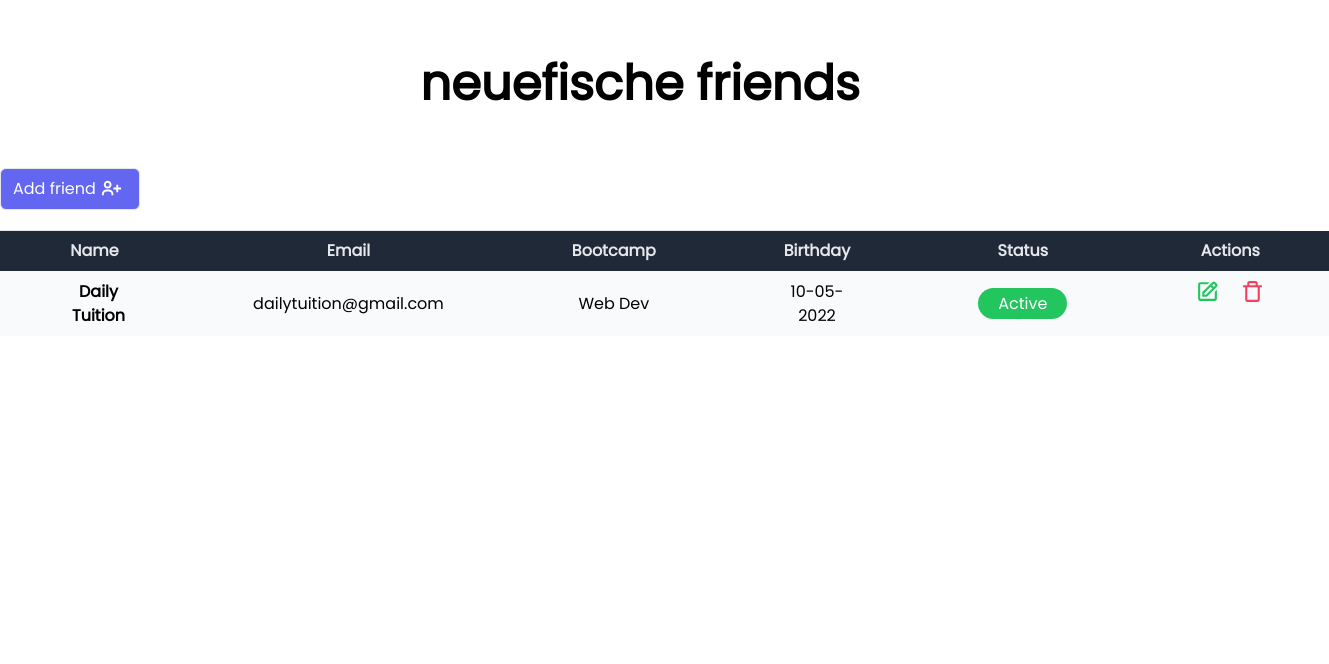
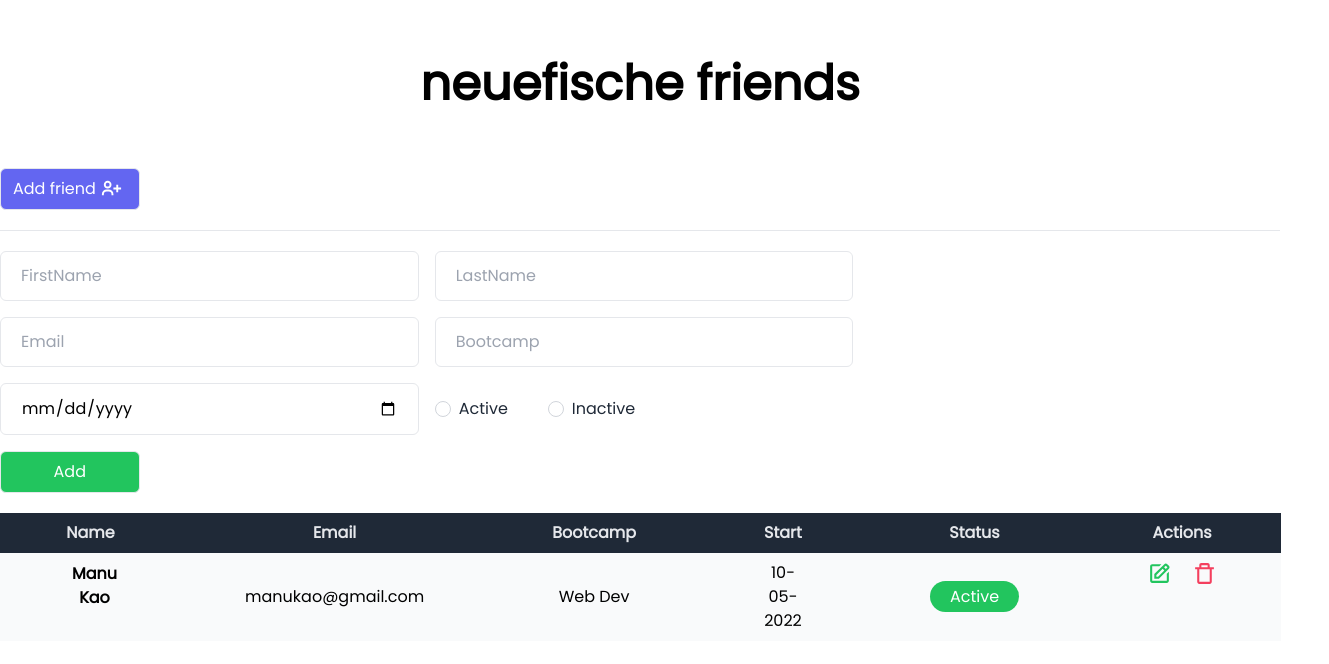
Before and after one commit to manukao/neuefisch-friends-crud-practise, a Next.js app: page / in a window 1280 px wide. Shown: the top 664 px of the page, 1329 px wide, since content can reach past the window. Built offline with nearby package versions, Linux system fonts and the light colour scheme.

Commit message:
create form

```diff
--- /dev/null
+++ b/components/form.js
@@ -0,0 +1,82 @@
+export default function Form() {
+  return (
+    <form action="" className="grid lg:grid-cols-2 w-4/6 gap-4">
+      <div className="input-type">
+        <input
+          type="text"
+          name="firstname"
+          className="border w-full px-5 py-3 focus:outline-none rounded-md"
+          placeholder="FirstName"
+        ></input>
+      </div>
+
+      <div className="input-type">
+        <input
+          type="text"
+          name="lastname"
+          className="border w-full px-5 py-3 focus:outline-none rounded-md"
+          placeholder="LastName"
+        ></input>
+      </div>
+
+      <div className="input-type">
+        <input
+          type="text"
+          name="email"
+          className="border w-full px-5 py-3 focus:outline-none rounded-md"
+          placeholder="Email"
+        ></input>
+      </div>
+
+      <div className="input-type">
+        <input
+          type="text"
+          name="bootcamp"
+          className="border w-full px-5 py-3 focus:outline-none rounded-md"
+          placeholder="Bootcamp"
+        ></input>
+      </div>
+
+      <div className="input-type">
+        <input
+          type="date"
+          name="start"
+          className="border w-full px-5 py-3 focus:outline-none rounded-md"
+          placeholder="Start"
+        ></input>
+      </div>
+
+      <div className="flex gap-10 items-center">
+        <div className="form-check">
+          <input
+            type="radio"
+            value="Active"
+            id="radioDefault1"
+            name="status"
+            className="form-check-input appearance-none rounded-full h-4 w-4 border border-gray-300 bg-white checked:bg-green-500 checked:border-green-500 focus:outline-none transition duration-200 mt-1 align-top bg-no-repeat bg-center bg-contain float-left mr-2 cursor-pointer"
+          ></input>
+          <label htmlFor="radioDefault1" className="inline-block text-gray-800">
+            Active
+          </label>
+        </div>
+
+        <div className="form-check">
+          <input
+            type="radio"
+            value="Inactive"
+            id="radioDefault2"
+            name="status"
+            className="form-check-input appearance-none rounded-full h-4 w-4 border border-gray-300 bg-white checked:bg-green-500 checked:border-green-500 focus:outline-none transition duration-200 mt-1 align-top bg-no-repeat bg-center bg-contain float-left mr-2 cursor-pointer"
+          ></input>
+          <label htmlFor="radioDefault2" className="inline-block text-gray-800">
+            Inactive
+          </label>
+        </div>
+      </div>
+
+      <button className="flex justify-center text-md w-2/6 bg-green-500 text-white px-4 py-2 border rounded-md hover:bg-gray-50 hover:border-green-500 hover:text-green-500">
+        Add
+      </button>
+    </form>
+  );
+}
--- a/components/table.js
+++ b/components/table.js
@@ -15,7 +15,7 @@
             <span className="text-gray-200">Bootcamp</span>
           </th>
           <th className="px-16 py-2">
-            <span className="text-gray-200">Birthday</span>
+            <span className="text-gray-200">Start</span>
           </th>
           <th className="px-16 py-2">
             <span className="text-gray-200">Status</span>
@@ -29,12 +29,10 @@
         <tr className="bg-gray-50 text-center">
           <td className="px-16 py-2 flex flex-row items-center">
             <img src="#" alt="" />
-            <span className="text-center ml-2 font-semibold">
-              Daily Tuition
-            </span>
+            <span className="text-center ml-2 font-semibold">Manu Kao</span>
           </td>
           <td className="px-16 py-2 f">
-            <span className="">dailytuition@gmail.com</span>
+            <span className="">manukao@gmail.com</span>
           </td>
           <td className="px-16 py-2 f">
             <span className="">Web Dev</span>
--- a/pages/index.js
+++ b/pages/index.js
@@ -1,6 +1,7 @@
 import Head from "next/head";
 import { BiUserPlus } from "react-icons/bi";
 import Table from "@/components/table";
+import Form from "@/components/form";
 
 export default function Home() {
   return (
@@ -25,8 +26,11 @@
               </span>
             </button>
           </div>
+        </div>
 
-          {/* collapsable form */}
+        {/* collapsable form */}
+        <div className="container mx-auto py-5">
+          <Form></Form>
         </div>
         {/* table */}
         <div className="container mx-auto">
```
